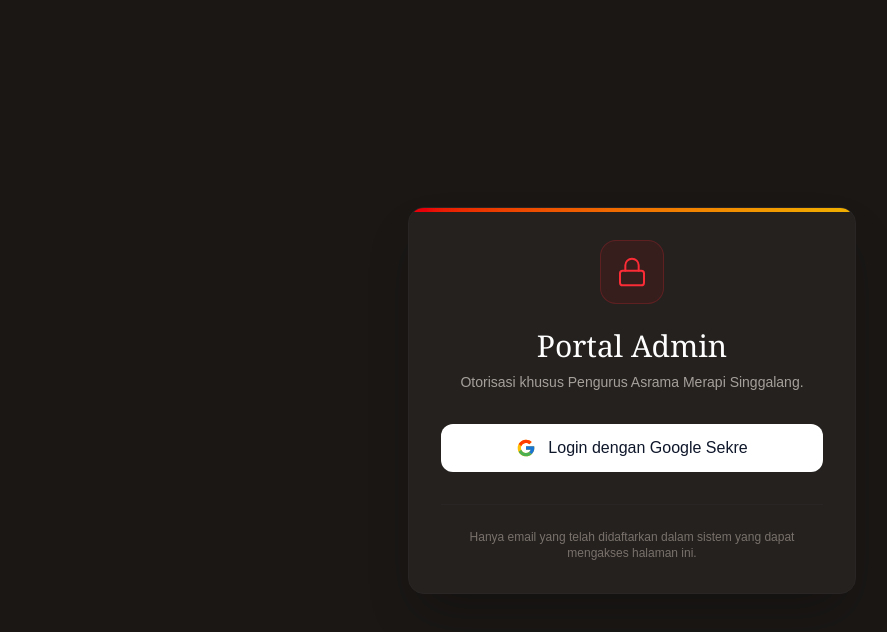
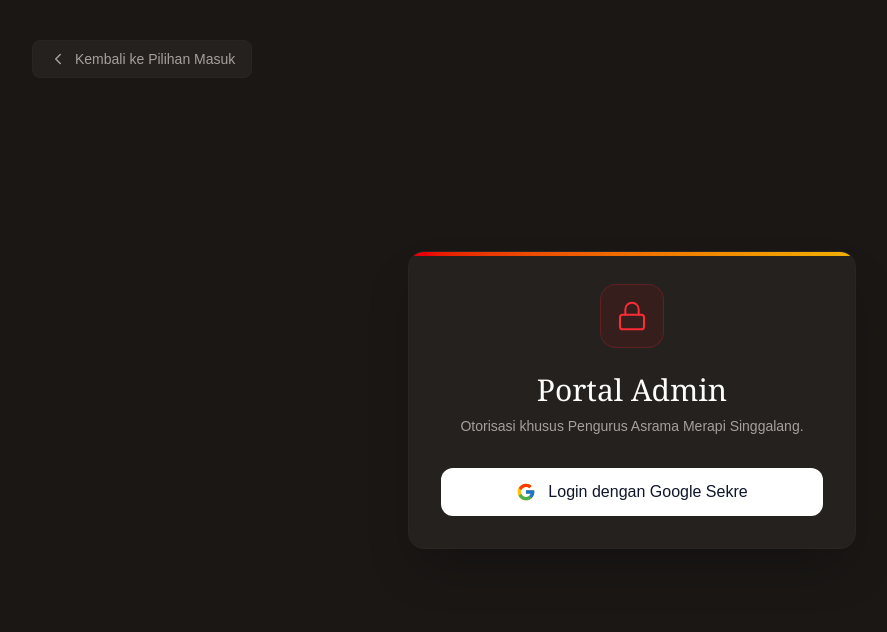
Before and after one commit to sekremersi-tech/asrama-mersi, a Next.js app: page /admin/login in a window 1280 px wide. Shown: the top 632 px of the page, without its empty margins (8-895 px from the left). Built offline with nearby package versions, Linux system fonts and the light colour scheme.

Commit message:
Update page.js

```diff
--- a/src/app/admin/login/page.js
+++ b/src/app/admin/login/page.js
@@ -2,6 +2,7 @@
 
 import { useState } from "react";
 import { useRouter } from "next/navigation";
+import Link from "next/link";
 import { auth } from "@/lib/firebase";
 import { GoogleAuthProvider, signInWithPopup, signOut } from "firebase/auth";
 
@@ -19,15 +20,12 @@ export default function AdminLogin() {
       const result = await signInWithPopup(auth, provider);
       const user = result.user;
 
-      // --- BAGIAN PALING PENTING: FILTER AKUN SEKRE ---
       // Ganti email di bawah ini dengan email asli milik Sekretariat Asrama!
       const emailSekre = "sekremersi@gmail.com";
 
       if (user.email === emailSekre) {
-        // Jika email cocok, izinkan masuk ke dashboard
         router.push("/admin/dashboard");
       } else {
-        // Jika ada warga atau orang luar mencoba login pakai email pribadinya
         await signOut(auth);
         setError("Akses ditolak! Anda harus menggunakan akun Google resmi Sekretariat Asrama.");
       }
@@ -40,19 +38,22 @@ export default function AdminLogin() {
   };
 
   return (
-    <div className="min-h-screen bg-[#1a1715] flex flex-col items-center justify-center p-4">
-      <div className="w-full max-w-md bg-[#24211f] rounded-2xl shadow-2xl border border-stone-800 p-8 text-center relative overflow-hidden">
+    <div className="min-h-screen bg-[#1a1715] flex flex-col items-center justify-center p-4 relative">
 
-        {/* Dekorasi Garis Atas */}
+      {/* Tombol Kembali ke Gateway */}
+      <Link href="/" className="absolute top-6 left-6 md:top-10 md:left-10 flex items-center gap-2 text-stone-400 hover:text-white transition-colors bg-[#24211f] px-4 py-2 rounded-lg border border-stone-800">
+        <svg xmlns="http://www.w3.org/2000/svg" width="18" height="18" viewBox="0 0 24 24" fill="none" stroke="currentColor" strokeWidth="2" strokeLinecap="round" strokeLinejoin="round"><path d="m15 18-6-6 6-6"/></svg>
+        <span className="text-sm font-medium">Kembali ke Pilihan Masuk</span>
+      </Link>
+
+      <div className="w-full max-w-md bg-[#24211f] rounded-2xl shadow-2xl border border-stone-800 p-8 text-center relative overflow-hidden mt-12 md:mt-0">
         <div className="absolute top-0 left-0 w-full h-1 bg-gradient-to-r from-red-600 to-yellow-500"></div>
-
         <div className="w-16 h-16 bg-red-900/20 rounded-2xl flex items-center justify-center mx-auto mb-6 border border-red-500/20">
           <svg width="32" height="32" viewBox="0 0 24 24" fill="none" stroke="currentColor" strokeWidth="1.5" strokeLinecap="round" strokeLinejoin="round" className="text-red-500">
             <rect x="3" y="11" width="18" height="11" rx="2" ry="2"></rect>
             <path d="M7 11V7a5 5 0 0 1 10 0v4"></path>
           </svg>
         </div>
-
         <h1 className="text-2xl md:text-3xl font-serif text-white mb-2">Portal Admin</h1>
         <p className="text-stone-400 text-sm mb-8">Otorisasi khusus Pengurus Asrama Merapi Singgalang.</p>
 
@@ -69,13 +70,9 @@ export default function AdminLogin() {
           className="w-full bg-white hover:bg-gray-100 text-slate-900 font-medium py-3 px-4 rounded-xl flex items-center justify-center gap-3 transition-colors disabled:opacity-70 disabled:cursor-not-allowed"
         >
           {isLoading ? (
-            <svg className="animate-spin h-5 w-5 text-slate-900" xmlns="http://www.w3.org/2000/svg" fill="none" viewBox="0 0 24 24">
-              <circle className="opacity-25" cx="12" cy="12" r="10" stroke="currentColor" strokeWidth="4"></circle>
-              <path className="opacity-75" fill="currentColor" d="M4 12a8 8 0 018-8V0C5.373 0 0 5.373 0 12h4zm2 5.291A7.962 7.962 0 014 12H0c0 3.042 1.135 5.824 3 7.938l3-2.647z"></path>
-            </svg>
+            <svg className="animate-spin h-5 w-5 text-slate-900" xmlns="http://www.w3.org/2000/svg" fill="none" viewBox="0 0 24 24"><circle className="opacity-25" cx="12" cy="12" r="10" stroke="currentColor" strokeWidth="4"></circle><path className="opacity-75" fill="currentColor" d="M4 12a8 8 0 018-8V0C5.373 0 0 5.373 0 12h4zm2 5.291A7.962 7.962 0 014 12H0c0 3.042 1.135 5.824 3 7.938l3-2.647z"></path></svg>
           ) : (
             <>
-              {/* Ikon Google SVG Murni */}
               <svg xmlns="http://www.w3.org/2000/svg" viewBox="0 0 48 48" width="20px" height="20px">
                 <path fill="#FFC107" d="M43.611,20.083H42V20H24v8h11.303c-1.649,4.657-6.08,8-11.303,8c-6.627,0-12-5.373-12-12c0-6.627,5.373-12,12-12c3.059,0,5.842,1.154,7.961,3.039l5.657-5.657C34.046,6.053,29.268,4,24,4C12.955,4,4,12.955,4,24c0,11.045,8.955,20,20,20c11.045,0,20-8.955,20-20C44,22.659,43.862,21.35,43.611,20.083z"/>
                 <path fill="#FF3D00" d="M6.306,14.691l6.571,4.819C14.655,15.108,18.961,12,24,12c3.059,0,5.842,1.154,7.961,3.039l5.657-5.657C34.046,6.053,29.268,4,24,4C16.318,4,9.656,8.337,6.306,14.691z"/>
@@ -86,10 +83,6 @@ export default function AdminLogin() {
             </>
           )}
         </button>
-
-        <div className="mt-8 pt-6 border-t border-stone-800 text-stone-500 text-xs">
-          Hanya email yang telah didaftarkan dalam sistem yang dapat mengakses halaman ini.
-        </div>
       </div>
     </div>
   );
```
